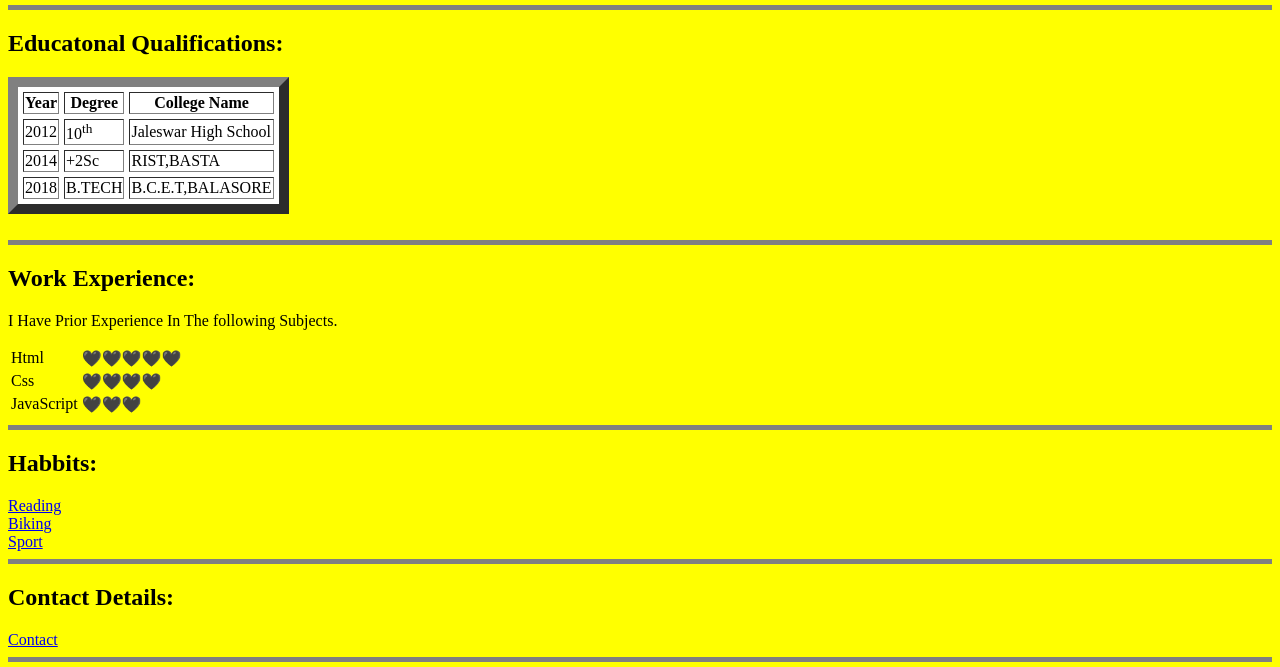
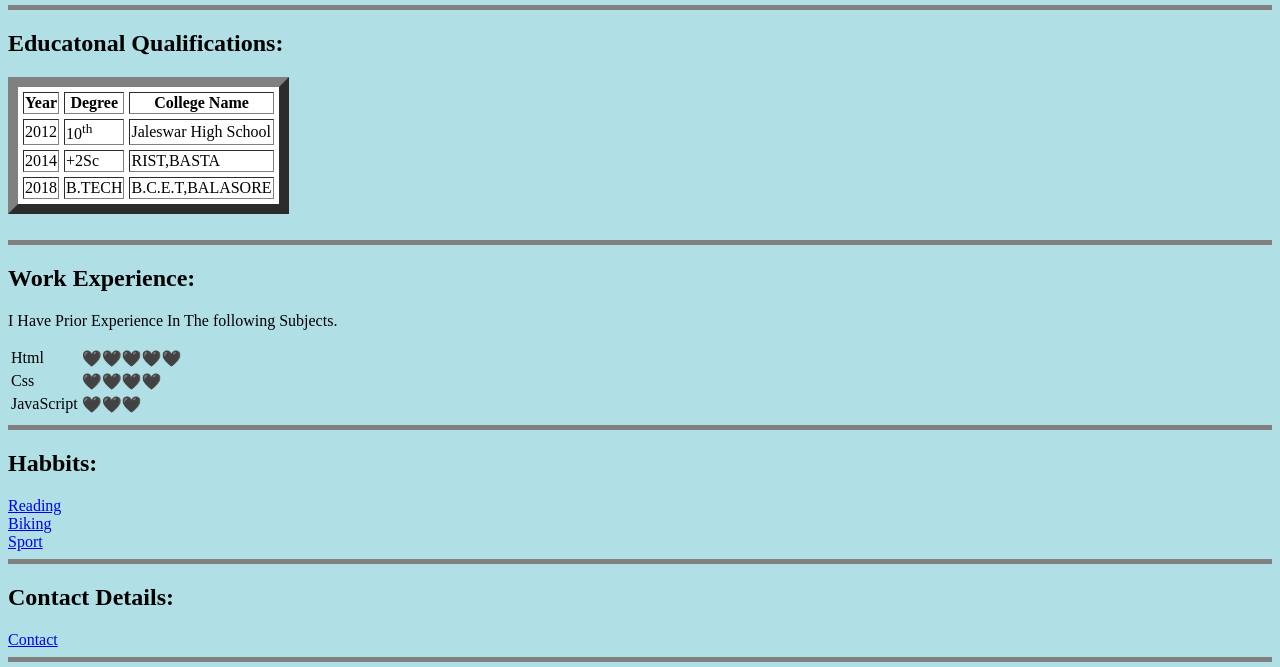
Before and after one commit to Snehasish2002/Resume, a plain HTML site: page index.html in a window 1280 px wide. Shown: the part 193-860 px from the top of the page. Drawn offline with Linux system fonts and the light colour scheme.

Commit message:
Update index.html
background color change

```diff
--- a/index.html
+++ b/index.html
@@ -3,7 +3,7 @@
 <head>
 <title>SNEHASISH</title>
 </head>
-<body style="background:yellow">
+<body style="background:powderblue">
 <table>
 <tr>
 <td><a href="https://en.wikipedia.org/wiki/Main_Page" target="_blank"><img src="rps20180917_115855.jpg"></a></td>
```
